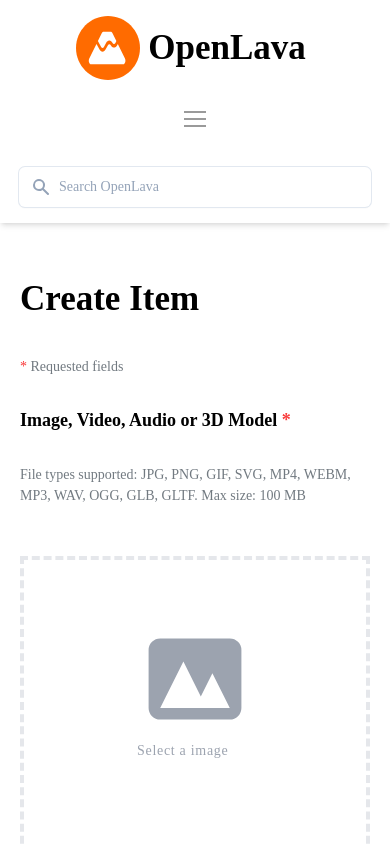
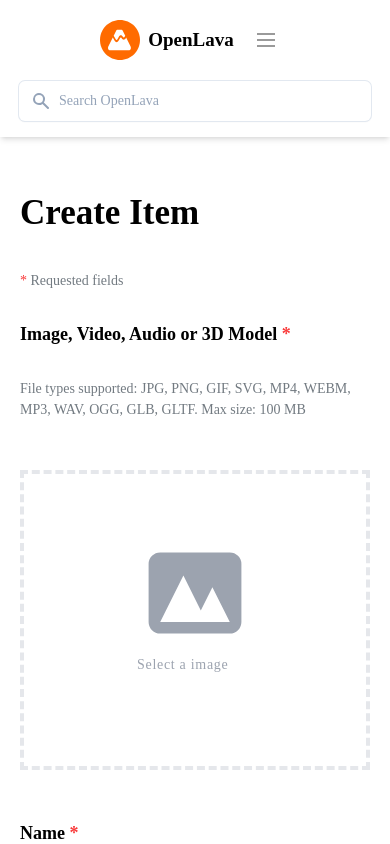
Before and after one commit to Elvincth/openlava, a Next.js app: page /createItem in a window 390 px wide. Shown: the top 844 px of the page. Built offline with nearby package versions, Linux system fonts and the light colour scheme.

Commit message:
fix ui bugs

```diff
--- a/src/components/Header.tsx
+++ b/src/components/Header.tsx
@@ -6,6 +6,7 @@ const Header = () => {
   const [isOpen, setOpen] = useState(false);
   const [showOptions, setShowOptions] = useState(false);
   const [burgerOpen, setBurgerOpen] = useState(true);
+
   const handleClick = () => {
     setShowOptions(!showOptions);
     setBurgerOpen(!burgerOpen);
@@ -33,9 +34,7 @@ const Header = () => {
               fill="white"
             />
           </svg>
-          <div className="px-2 logotext font-bold text-[24px] text-black">
-            OpenLava
-          </div>
+          <div className="px-2 font-bold text-[24px] text-black">OpenLava</div>
         </div>
 
         {/* Search Bar */}
@@ -98,7 +97,7 @@ const Header = () => {
       </div>
 
       {/* Smaller than 1600px */}
-      <div className="flex flex-col items-center justify-center visible py-4 shadow-md lg:hidden mobileHeader">
+      <div className="flex flex-wrap items-center justify-center py-4 shadow-md lg:hidden">
         {/* Logo */}
         <div className="flex items-center justify-center">
           <svg
@@ -107,7 +106,7 @@ const Header = () => {
             viewBox="0 0 45 45"
             fill="none"
             xmlns="http://www.w3.org/2000/svg"
-            className="w-[4rem] h-[4rem]"
+            className="w-[2.5rem] h-[2.5rem]"
           >
             <path
               d="M45 22.5C45 34.9264 34.9264 45 22.5 45C10.0736 45 0 34.9264 0 22.5C0 10.0736 10.0736 0 22.5 0C34.9264 0 45 10.0736 45 22.5Z"
@@ -118,22 +117,19 @@ const Header = () => {
               fill="white"
             />
           </svg>
-          <div className="text-[35px] px-2 logotext font-bold lg::text-[24px] text-black">
-            OpenLava
-          </div>
+          <h1 className="px-2 font-bold text-[19px] text-black">OpenLava</h1>
         </div>
 
         {/* burger */}
-        <div className="mt-[15px]">
+
         <button onClick={handleClick}>
           <Hamburger
-              size={22}
+            size={18}
             color="#9A9A9A"
             toggle={setOpen}
             toggled={isOpen}
           />
         </button>
-        </div>
 
         {/* menu content */}
         {showOptions && (
--- a/src/pages/index.tsx
+++ b/src/pages/index.tsx
@@ -5,46 +5,59 @@ import Header from "~/components/Header";
 // create data for Card component
 const data1 = [
   {
-    imageSrc: "https://res.cloudinary.com/dasq4goqg/image/upload/v1645087804/Rectangle_1_czxzau.png",
+    imageSrc:
+      "https://res.cloudinary.com/dasq4goqg/image/upload/v1645087804/Rectangle_1_czxzau.png",
     title: "Silent Color",
-    iconSrc: "https://res.cloudinary.com/dasq4goqg/image/upload/v1645087809/Component_2_s6dsty.png",
+    iconSrc:
+      "https://res.cloudinary.com/dasq4goqg/image/upload/v1645087809/Component_2_s6dsty.png",
     Name: "Pawel Czerwinski",
     Position: "Creator",
   },
-]
+];
 const data2 = [
   {
-    imageSrc: "https://res.cloudinary.com/dasq4goqg/image/upload/v1645087804/Rectangle_1_czxzau.png",
+    imageSrc:
+      "https://res.cloudinary.com/dasq4goqg/image/upload/v1645087804/Rectangle_1_czxzau.png",
     title: "Silent Color",
-    iconSrc: "https://res.cloudinary.com/dasq4goqg/image/upload/v1645087809/Component_2_s6dsty.png",
+    iconSrc:
+      "https://res.cloudinary.com/dasq4goqg/image/upload/v1645087809/Component_2_s6dsty.png",
     Name: "Pawel Czerwinski",
     Position: "Creator",
   },
   {
-    imageSrc: "https://res.cloudinary.com/dasq4goqg/image/upload/v1645087804/Rectangle_1_czxzau.png",
+    imageSrc:
+      "https://res.cloudinary.com/dasq4goqg/image/upload/v1645087804/Rectangle_1_czxzau.png",
     title: "Silent Color",
-    iconSrc: "https://res.cloudinary.com/dasq4goqg/image/upload/v1645087809/Component_2_s6dsty.png",
+    iconSrc:
+      "https://res.cloudinary.com/dasq4goqg/image/upload/v1645087809/Component_2_s6dsty.png",
     Name: "Pawel Czerwinski",
     Position: "Creator",
   },
   {
-    imageSrc: "https://res.cloudinary.com/dasq4goqg/image/upload/v1645087804/Rectangle_1_czxzau.png",
+    imageSrc:
+      "https://res.cloudinary.com/dasq4goqg/image/upload/v1645087804/Rectangle_1_czxzau.png",
     title: "Silent Color",
-    iconSrc: "https://res.cloudinary.com/dasq4goqg/image/upload/v1645087809/Component_2_s6dsty.png",
+    iconSrc:
+      "https://res.cloudinary.com/dasq4goqg/image/upload/v1645087809/Component_2_s6dsty.png",
     Name: "Pawel Czerwinski",
     Position: "Creator",
   },
-]
+];
 
 const Home: NextPage = () => {
   return (
-    <div className="flex w-full h-screen flex-col overflow-y-auto">
+    <div className="flex flex-col w-full h-screen overflow-y-auto">
       <Header />
-      <section className="flex flex-col lg:px-40 w-full max-h-[580px] bg-cover lg:mb-8 mb-80 bg-[url('https://res.cloudinary.com/dasq4goqg/image/upload/v1645114580/Rectangle_461_amalkp.png')]" >
-        <div className="flex lg:flex-row flex-col h-full justify-between">
-          <div className="flex flex-col justify-center pt-20 lg:items-start items-center lg:px-0 pl-4 lg:text-left text-center pb-12 ">
-            <h1 className="lg:text-5xl text-3xl font-bold">Create Your Own Art</h1> <br></br>
-            <h1 className="lg:text-2xl text-lg font-normal max-w-[300px]">OpenLava is the best NFT marketplace</h1>
+      <section className="flex flex-col lg:px-40 w-full max-h-[580px] bg-cover lg:mb-8 mb-80 bg-[url('https://res.cloudinary.com/dasq4goqg/image/upload/v1645114580/Rectangle_461_amalkp.png')]">
+        <div className="flex flex-col justify-between h-full lg:flex-row">
+          <div className="flex flex-col items-center justify-center pt-20 pb-12 pl-4 text-center lg:items-start lg:px-0 lg:text-left ">
+            <h1 className="text-3xl font-bold lg:text-5xl">
+              Create Your Own Art
+            </h1>{" "}
+            <br></br>
+            <h1 className="lg:text-2xl text-lg font-normal max-w-[300px]">
+              OpenLava is the best NFT marketplace
+            </h1>
             <div className="flex flex-row mt-8">
               <button className=" mr-6 inline-flex items-center justify-center w-full px-12 text-base font-bold leading-6 text-white bg-[#FF6B00] border rounded-xl md:w-auto hover:bg-white hover:text-[#FF6B00] duration-300 hover:border-[#FF6B00]">
                 Create
@@ -54,7 +67,7 @@ const Home: NextPage = () => {
               </button>
             </div>
           </div>
-          <div className="flex h-full justify-center items-center">
+          <div className="flex items-center justify-center h-full">
             <div className=" max-w-[520px] lg:p-8">
               {data1.map((item) => (
                 <Card
@@ -71,9 +84,11 @@ const Home: NextPage = () => {
         </div>
       </section>
 
-      <div className="col-span-3 text-4xl font-bold text-center lg:pt-6 items-center pb-8 pt-8">Art</div>
+      <div className="items-center col-span-3 pt-8 pb-8 text-4xl font-bold text-center lg:pt-6">
+        Art
+      </div>
       {/* map the data2 */}
-      <section className="grid lg:grid-cols-3 md:grid-cols-2 grid-cols-1 self-center gap-20 pb-20">
+      <section className="grid self-center grid-cols-1 gap-20 pb-20 lg:grid-cols-3 md:grid-cols-2">
         {data2.map((item) => (
           <Card
             key={item.imageSrc}
--- a/src/styles/globals.css
+++ b/src/styles/globals.css
@@ -4,7 +4,7 @@ body {
   margin: 0;
   /* font-family: -apple-system, BlinkMacSystemFont, Segoe UI, Roboto, Oxygen,
     Ubuntu, Cantarell, Fira Sans, Droid Sans, Helvetica Neue; */
-    font-family: Poppins;
+  font-family: Poppins;
 }
 
 a {
@@ -14,6 +14,7 @@ a {
 
 * {
   box-sizing: border-box;
+  font-family: Poppins;
 }
 
 .nav {
@@ -40,7 +41,3 @@ a {
   background-size: 100% 5px;
   background-position: 0 100%;
 }
-
-.logotext {
-  font-family: Poppins;
-}
```
Lines whose indentation alone changed are shown as unchanged.
